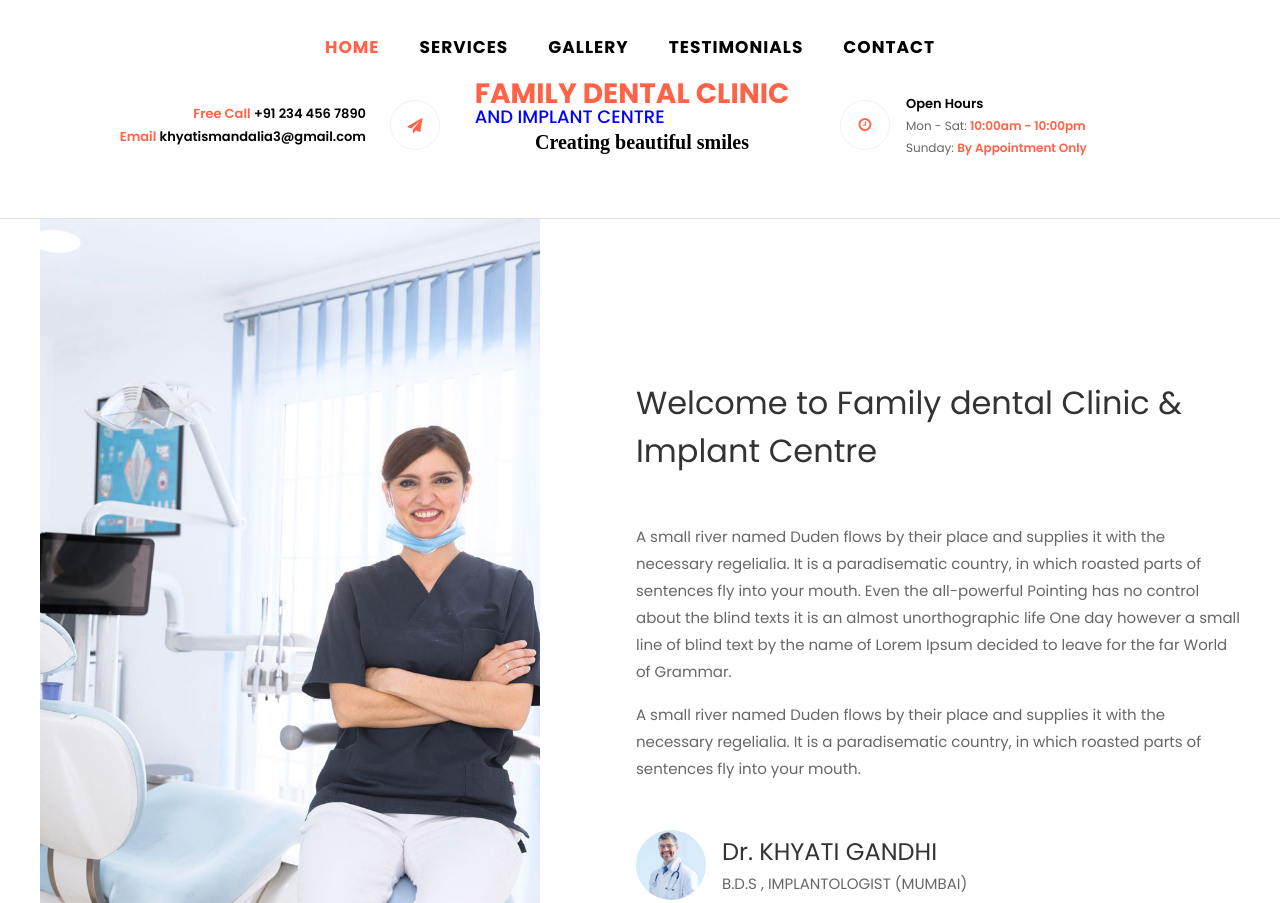
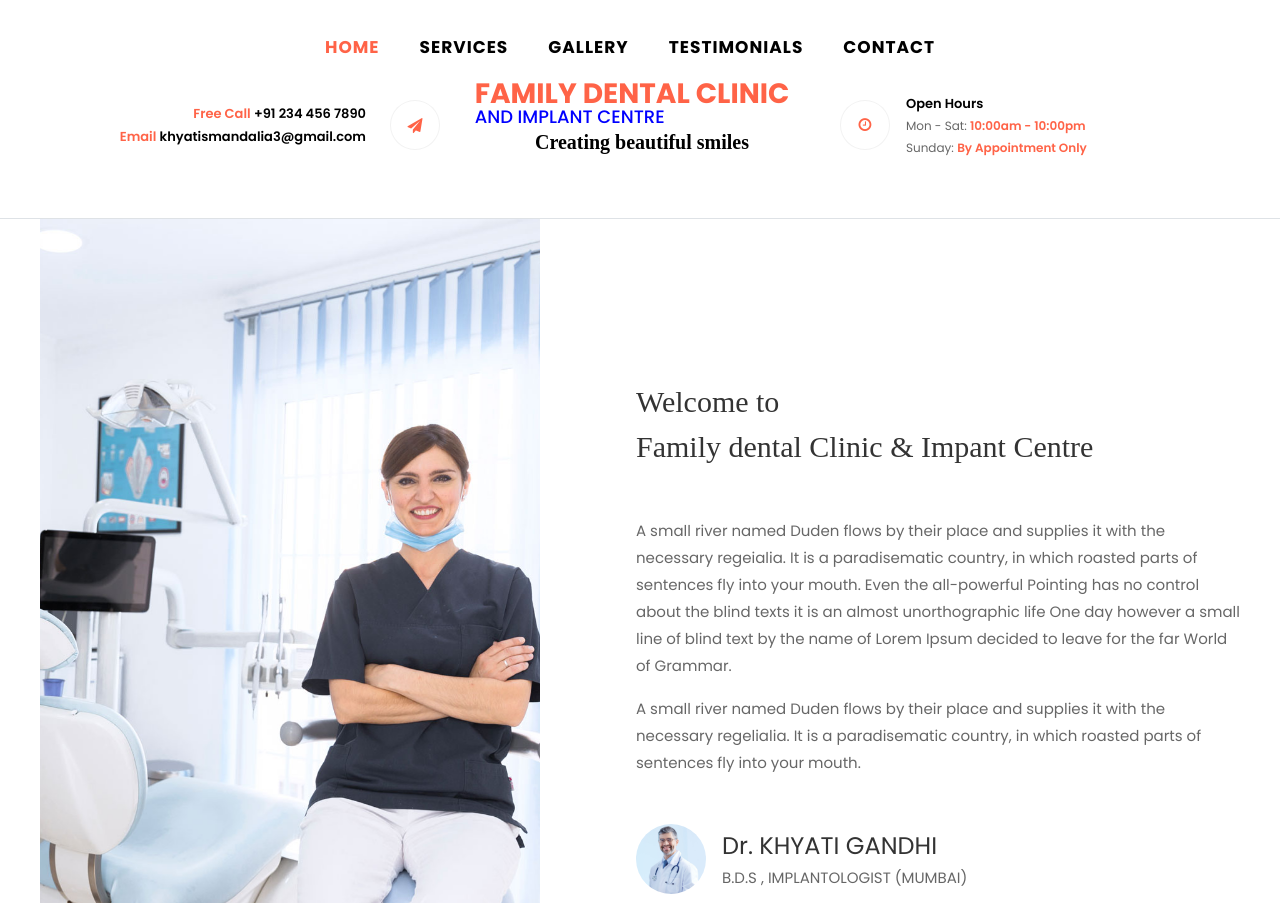
Before and after one commit to VishalMandalia/Dentalclinicwebsite, a plain HTML site: page index.html in a window 1280 px wide. Shown: the top 903 px of the page. Drawn offline with Linux system fonts and the light colour scheme; some packages are replaced by stand-ins of ours; no server answers; files whose address does not match are found by name.

Commit message:
about section commit

```diff
--- a/index.html
+++ b/index.html
@@ -116,11 +116,11 @@
 	          <div class="heading-section mb-5">
 	          	<div class="pl-md-5 ml-md-5 pt-md-5">
 		          	<!-- <span class="subheading mb-2">Welcome to Family dental Clinic & Implant Centre</span> -->
-		            <h2 class="mb-2" style="font-size: 32px;">Welcome to Family dental Clinic & Implant Centre</h2>
+		            <h2 class="mb-2" style="font-family: Times New Roman; font-size: 30px;">Welcome to <br style=" font-weight: 500; ">Family dental Clinic & Impant Centre</h2>
 	            </div>
 	          </div>
 	          <div class="pl-md-5 ml-md-5 mb-5">
-							<p>A small river named Duden flows by their place and supplies it with the necessary regelialia. It is a paradisematic country, in which roasted parts of sentences fly into your mouth. Even the all-powerful Pointing has no control about the blind texts it is an almost unorthographic life One day however a small line of blind text by the name of Lorem Ipsum decided to leave for the far World of Grammar.</p>
+							<p>A small river named Duden flows by their place and supplies it with the necessary regeialia. It is a paradisematic country, in which roasted parts of sentences fly into your mouth. Even the all-powerful Pointing has no control about the blind texts it is an almost unorthographic life One day however a small line of blind text by the name of Lorem Ipsum decided to leave for the far World of Grammar.</p>
 							<p>A small river named Duden flows by their place and supplies it with the necessary regelialia. It is a paradisematic country, in which roasted parts of sentences fly into your mouth.</p>
 							<div class="founder d-flex align-items-center mt-5">
 								<div class="img" style="background-image: url(images/doc-1.jpg);"></div>
```
